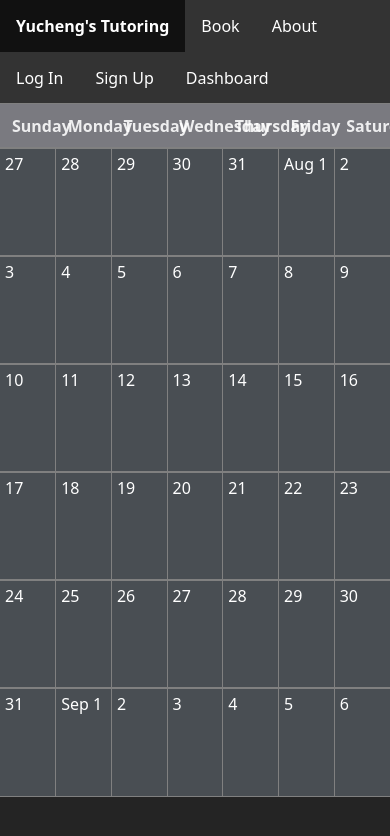
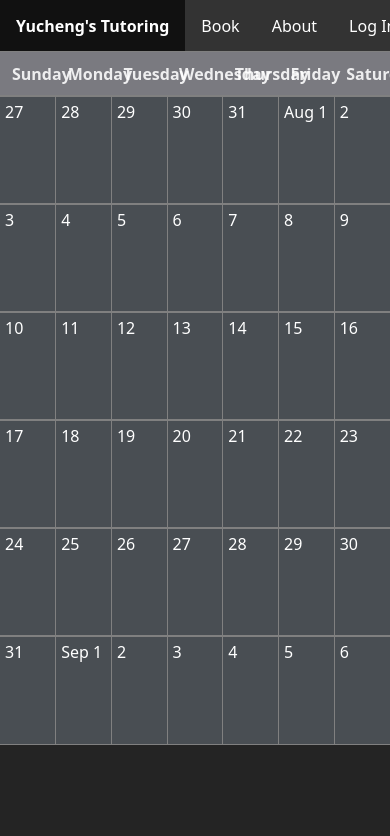
Before and after one commit to BlakeDiaz/tutoring_website, a React (Vite) app in the folder frontend/: page /book in a window 390 px wide. Shown: the top 836 px of the page. Built offline with nearby package versions, Linux system fonts and the light colour scheme.

Commit message:
Made SiteNavbar scroll correctly on small screens

```diff
--- a/frontend/src/SiteNavbar.css
+++ b/frontend/src/SiteNavbar.css
@@ -1,13 +1,18 @@
+nav.navbar {
+    white-space: nowrap;
+    overflow-x: auto;
+    width: 100%;
+    background-color: #333333;
+}
+
 nav.navbar > ul {
   list-style-type: none;
   margin: 0;
   padding: 0;
-  overflow: hidden;
-  background-color: #333333;
 }
 
 nav.navbar > ul > li {
-  float: left;
+  display: inline-block;
 }
 
 nav.navbar > ul > li > a {
```
